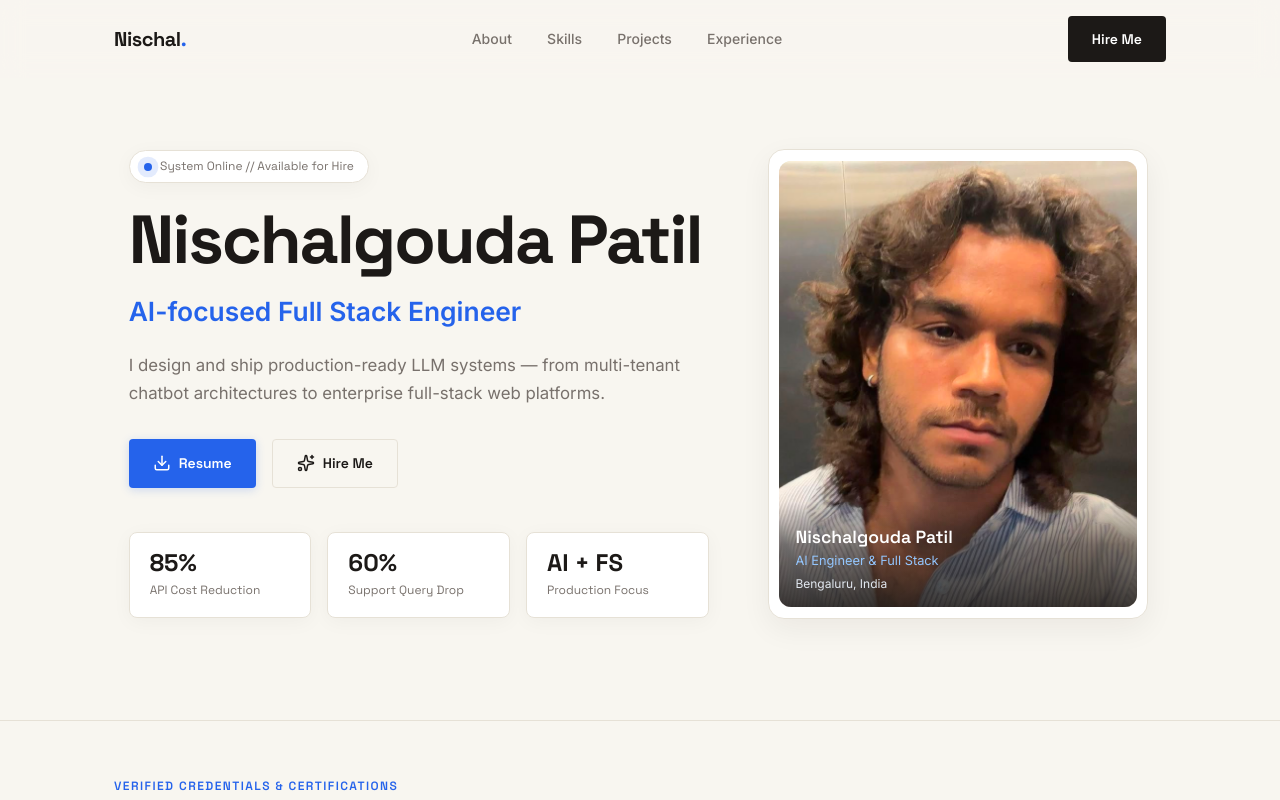
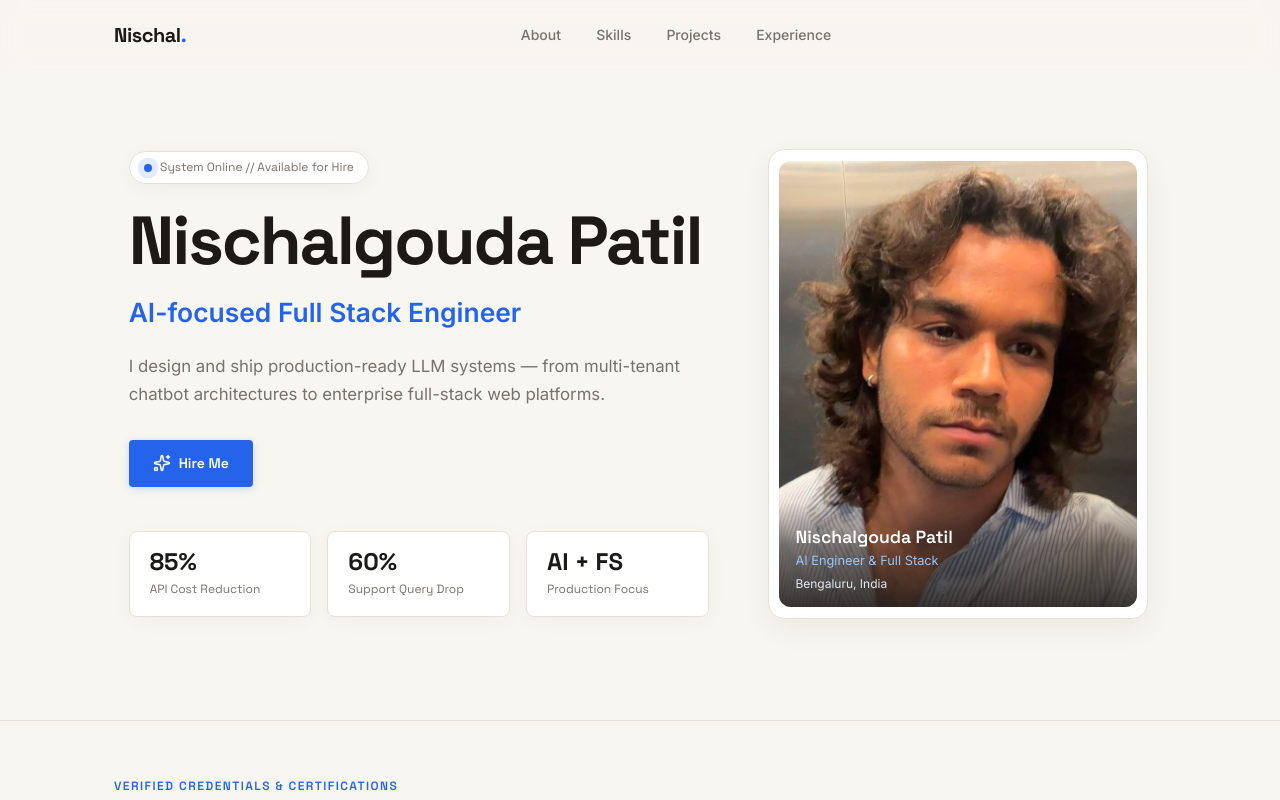
Before and after one commit to Niz-gouda/Portfolio-Website, a React (Vite) app: page / in a window 1280 px wide. Shown: the top 800 px of the page. Built offline with nearby package versions, Linux system fonts and the light colour scheme.

Commit message:
chore: ux cleanup and audit fixes - remove duplicate Hire Me CTA, dead resume button, phone number, fix footer mobile layout

```diff
--- a/src/components/Footer/Footer.css
+++ b/src/components/Footer/Footer.css
@@ -6,8 +6,10 @@
 .footer-top {
   display: flex;
   flex-direction: column;
-  gap: 1.5rem;
-  align-items: flex-start;
+  gap: 1.75rem;
+  /* Mobile: center everything */
+  align-items: center;
+  text-align: center;
 }
 
 @media (min-width: 768px) {
@@ -15,7 +17,14 @@
     flex-direction: row;
     justify-content: space-between;
     align-items: center;
+    text-align: left;
   }
+}
+
+.footer-brand {
+  display: flex;
+  flex-direction: column;
+  gap: 0.35rem;
 }
 
 .text-xl {
@@ -33,7 +42,15 @@
 .social-links {
   display: flex;
   align-items: center;
+  justify-content: center;
   gap: 0.65rem;
+  flex-wrap: wrap;
+}
+
+@media (min-width: 768px) {
+  .social-links {
+    justify-content: flex-end;
+  }
 }
 
 .social-icon {
@@ -66,6 +83,7 @@
   gap: 0.5rem;
   font-size: 0.8rem;
   color: var(--text-muted);
+  text-align: center;
 }
 
 @media (min-width: 640px) {
@@ -73,5 +91,6 @@
     flex-direction: row;
     justify-content: space-between;
     align-items: center;
+    text-align: left;
   }
 }
--- a/src/components/Footer/Footer.tsx
+++ b/src/components/Footer/Footer.tsx
@@ -1,4 +1,4 @@
-import { Terminal, Briefcase, Mail, Phone, ExternalLink } from 'lucide-react';
+import { Terminal, Briefcase, Mail, ExternalLink } from 'lucide-react';
 import './Footer.css';
 
 export function Footer() {
@@ -24,9 +24,6 @@ export function Footer() {
             <a href="mailto:nischalgouda11@gmail.com" aria-label="Email" className="social-icon">
               <Mail size={20} />
             </a>
-            <a href="tel:+918197668957" aria-label="Phone" className="social-icon">
-              <Phone size={20} />
-            </a>
           </div>
         </div>
 
--- a/src/components/Hero/Hero.tsx
+++ b/src/components/Hero/Hero.tsx
@@ -1,4 +1,4 @@
-import { Download, Sparkles } from 'lucide-react';
+import { Sparkles } from 'lucide-react';
 import profileImg from '../../assets/Nischal Portfolio.jpeg';
 import './Hero.css';
 
@@ -22,11 +22,7 @@ export function Hero() {
           </p>
 
           <div className="hero-actions">
-            <a href="#" className="btn btn-primary">
-              <Download size={18} />
-              Resume
-            </a>
-            <a href="#contact" className="btn btn-outline">
+            <a href="#contact" className="btn btn-primary">
               <Sparkles size={18} />
               Hire Me
             </a>
--- a/src/components/Navbar/Navbar.css
+++ b/src/components/Navbar/Navbar.css
@@ -69,15 +69,6 @@
   gap: 1rem;
 }
 
-.hire-btn {
-  display: none;
-}
-
-@media (min-width: 768px) {
-  .hire-btn {
-    display: inline-flex;
-  }
-}
 
 .menu-btn {
   display: inline-flex;
@@ -124,7 +115,3 @@
   background: rgba(37, 99, 235, 0.06);
   color: var(--primary-color);
 }
-
-.w-full {
-  width: 100%;
-}
--- a/src/components/Navbar/Navbar.tsx
+++ b/src/components/Navbar/Navbar.tsx
@@ -37,7 +37,6 @@ export function Navbar() {
         </nav>
 
         <div className="navbar-actions">
-          <a href="#contact" className="btn btn-glow hire-btn">Hire Me</a>
           <button className="menu-btn" onClick={() => setIsMenuOpen(!isMenuOpen)}>
             {isMenuOpen ? <X size={24} /> : <Menu size={24} />}
           </button>
@@ -56,9 +55,6 @@ export function Navbar() {
               {link.name}
             </a>
           ))}
-          <a href="#contact" className="btn btn-glow w-full" style={{marginTop: '1rem'}} onClick={() => setIsMenuOpen(false)}>
-            Hire Me
-          </a>
         </div>
       )}
     </header>
```
